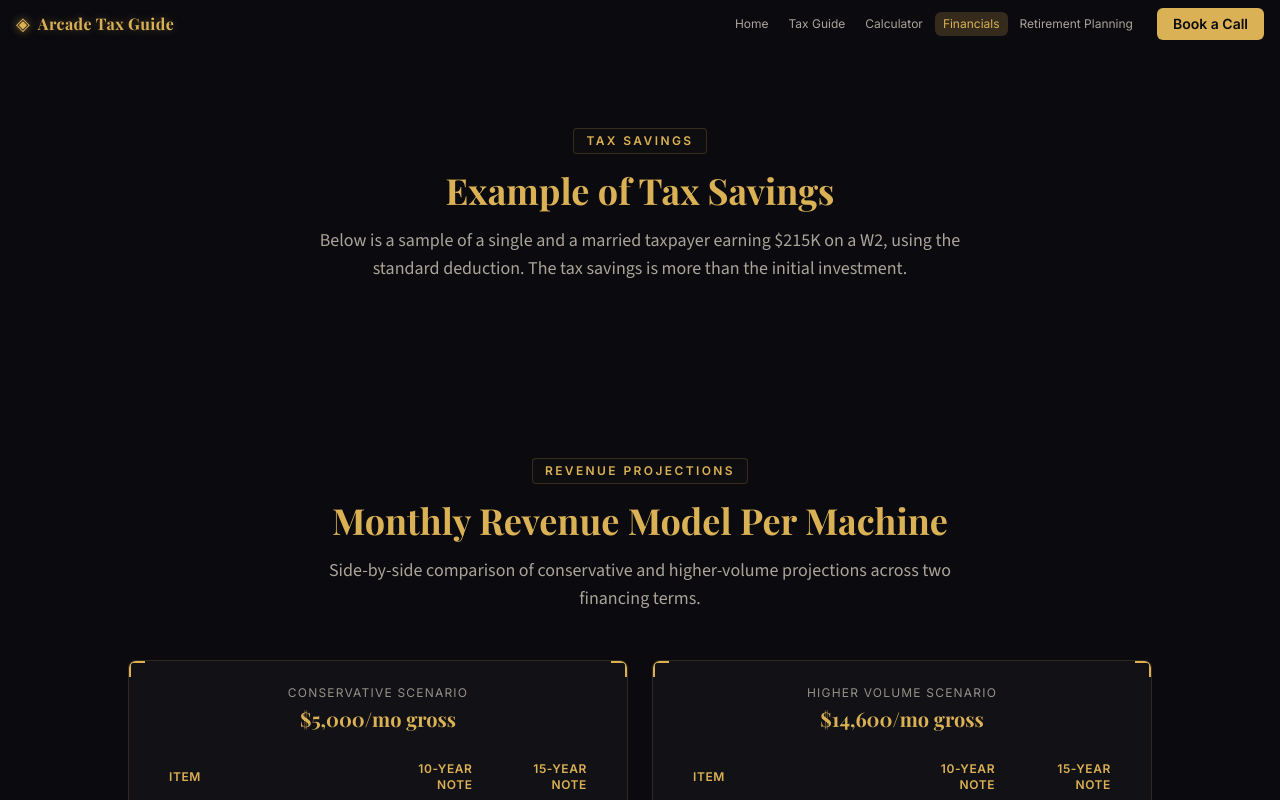
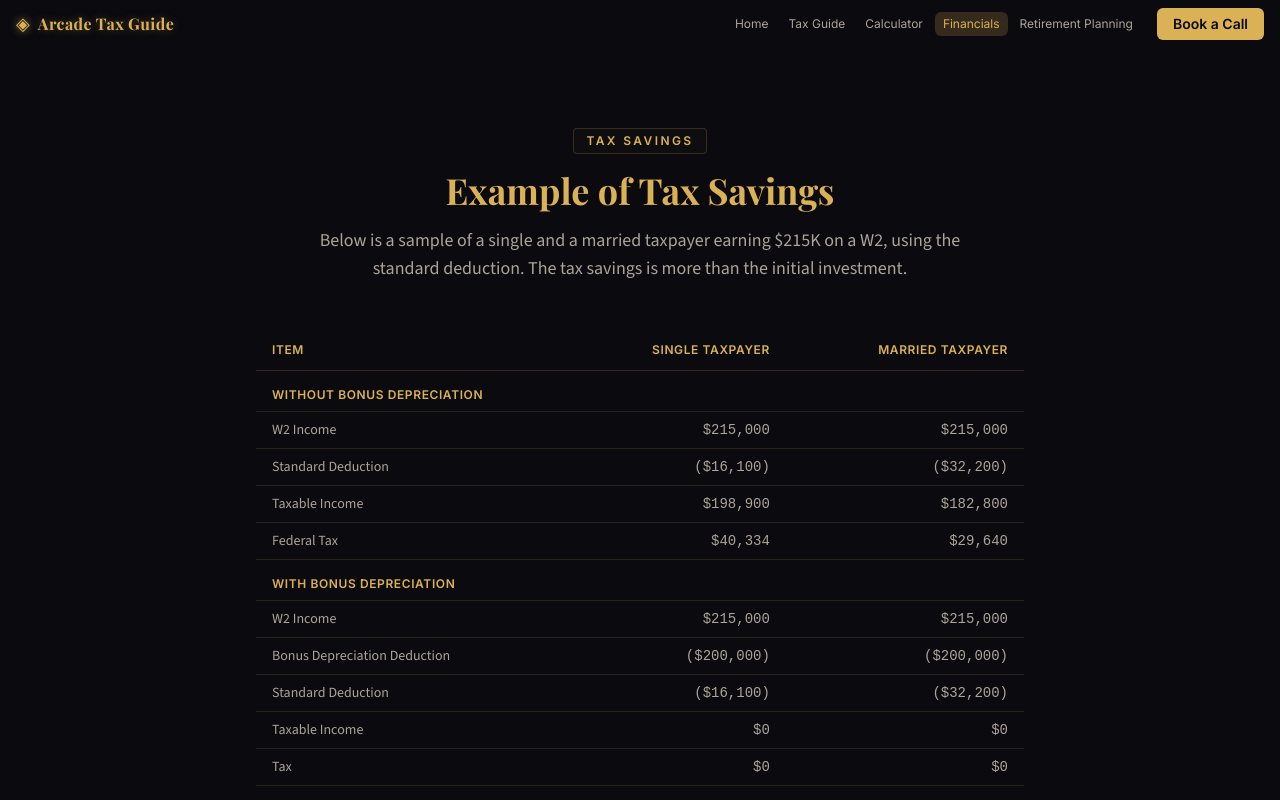
Before and after one commit to kennysabangan/arcade-tax-guide, a React (Vite) app: page /financials in a window 1280 px wide. Shown: the top 800 px of the page. Built offline with nearby package versions, Linux system fonts and the light colour scheme; what @react-pdf/renderer would draw is missing.

Commit message:
Add Tax Savings Calculator worksheet to Financials page

```diff
--- a/src/pages/FinancialsPage.jsx
+++ b/src/pages/FinancialsPage.jsx
@@ -176,7 +176,60 @@ function TaxSavingsExample() {
           Below is a sample of a single and a married taxpayer earning $215K on a W2, using the standard deduction. The tax savings is more than the initial investment.
         </p>
       </div>
-      {/* Worksheet placeholder — awaiting data from Kenny */}
+      <div className="max-w-3xl mx-auto">
+        <div className="overflow-x-auto">
+          <table className="w-full text-sm">
+            <thead>
+              <tr className="border-b border-gold-20">
+                <th className="text-left text-gold font-semibold py-3 px-4 font-nav uppercase tracking-wider text-xs">Item</th>
+                <th className="text-right text-gold font-semibold py-3 px-4 font-nav uppercase tracking-wider text-xs">Single Taxpayer</th>
+                <th className="text-right text-gold font-semibold py-3 px-4 font-nav uppercase tracking-wider text-xs">Married Taxpayer</th>
+              </tr>
+            </thead>
+            <tbody className="text-cream-70">
+              {/* Section 1: Without Bonus Depreciation */}
+              <tr className="border-b border-card-border">
+                <td colSpan={3} className="pt-4 pb-2 px-4 text-gold font-semibold font-nav uppercase tracking-wider text-xs">Without Bonus Depreciation</td>
+              </tr>
+              {[
+                ['W2 Income', '$215,000', '$215,000'],
+                ['Standard Deduction', '($16,100)', '($32,200)'],
+                ['Taxable Income', '$198,900', '$182,800'],
+                ['Federal Tax', '$40,334', '$29,640'],
+              ].map(([label, s, m], i) => (
+                <tr key={`w1-${i}`} className="border-b border-card-border">
+                  <td className="py-2 px-4">{label}</td>
+                  <td className="text-right py-2 px-4 font-mono">{s}</td>
+                  <td className="text-right py-2 px-4 font-mono">{m}</td>
+                </tr>
+              ))}
+              {/* Section 2: With Bonus Depreciation */}
+              <tr className="border-b border-card-border">
+                <td colSpan={3} className="pt-4 pb-2 px-4 text-gold font-semibold font-nav uppercase tracking-wider text-xs">With Bonus Depreciation</td>
+              </tr>
+              {[
+                ['W2 Income', '$215,000', '$215,000'],
+                ['Bonus Depreciation Deduction', '($200,000)', '($200,000)'],
+                ['Standard Deduction', '($16,100)', '($32,200)'],
+                ['Taxable Income', '$0', '$0'],
+                ['Tax', '$0', '$0'],
+              ].map(([label, s, m], i) => (
+                <tr key={`w2-${i}`} className="border-b border-card-border">
+                  <td className="py-2 px-4">{label}</td>
+                  <td className="text-right py-2 px-4 font-mono">{s}</td>
+                  <td className="text-right py-2 px-4 font-mono">{m}</td>
+                </tr>
+              ))}
+              {/* Total Savings */}
+              <tr>
+                <td className="py-3 px-4 text-gold font-bold">Total Tax Strategy Savings</td>
+                <td className="text-right py-3 px-4 font-mono text-gold font-bold text-lg">$40,334</td>
+                <td className="text-right py-3 px-4 font-mono text-gold font-bold text-lg">$29,640</td>
+              </tr>
+            </tbody>
+          </table>
+        </div>
+      </div>
     </SectionWrapper>
   )
 }
```
